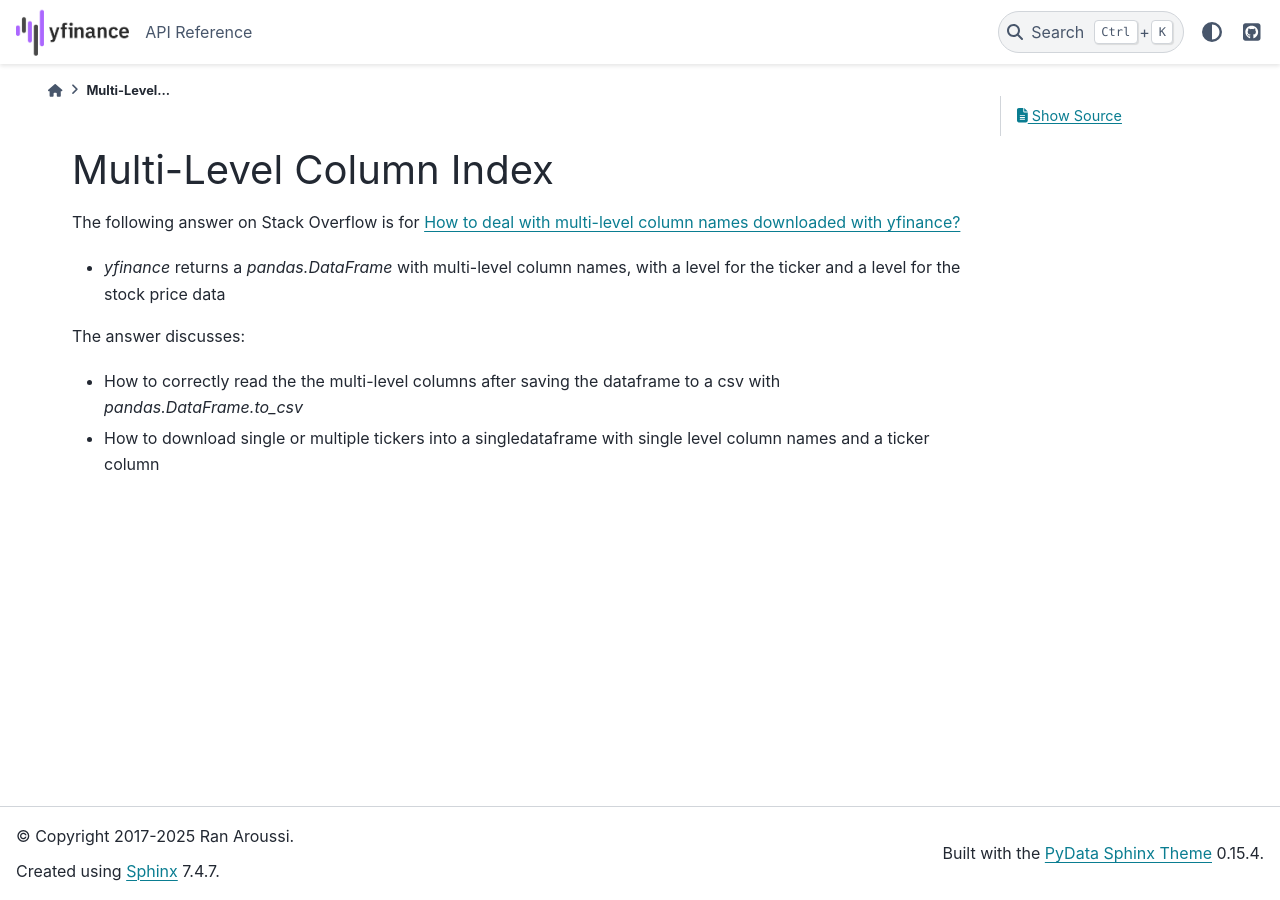
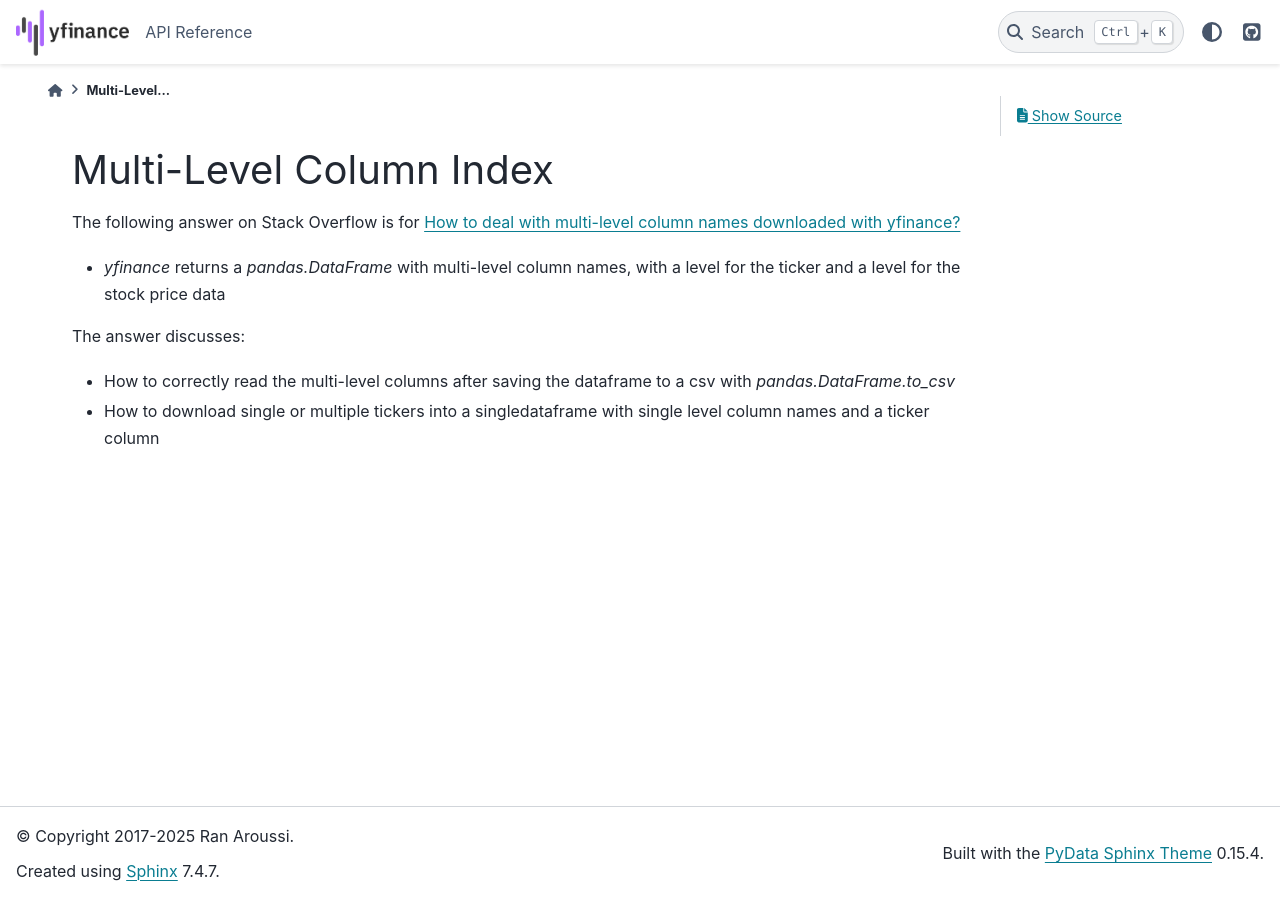
Before and after one commit to ranaroussi/yfinance, a Sphinx documentation site: the page built from doc/source/advanced/multi_level_columns.rst, in a window 1280 px wide. Built offline with Sphinx 7.4.7 and the PyData theme 0.15.4, drawn with Linux system fonts in a browser that asks for light colours; pages that are not in the unit, such as notebooks, are missing from menus.

Commit message:
chore: remove repetitive word in multi_level_columns.rst
Signed-off-by: tsinglua <tsinglua@outlook.com>

```diff
--- a/doc/source/advanced/multi_level_columns.rst
+++ b/doc/source/advanced/multi_level_columns.rst
@@ -9,5 +9,5 @@ multi-level column names downloaded with yfinance? <https://stackoverflow.com/qu
 
 The answer discusses:
 
-- How to correctly read the the multi-level columns after saving the dataframe to a csv with `pandas.DataFrame.to_csv`
+- How to correctly read the multi-level columns after saving the dataframe to a csv with `pandas.DataFrame.to_csv`
 - How to download single or multiple tickers into a singledataframe with single level column names and a ticker column
```
